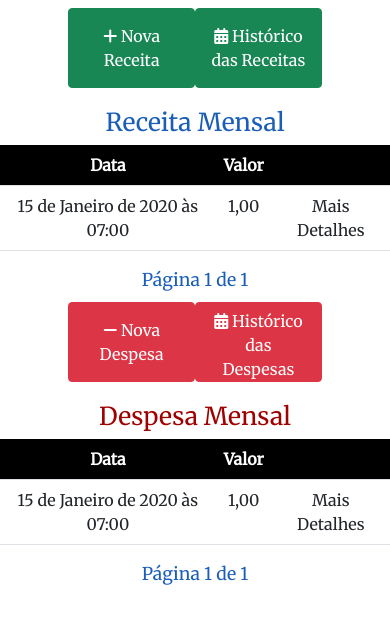
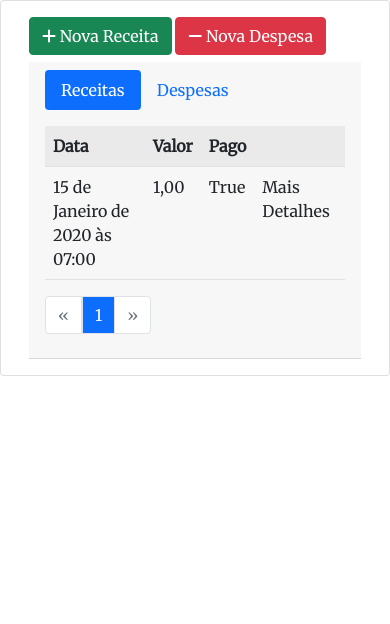
Before and after one commit to marcusvcalves/Django_Sistema_Clinica, a Django app: page /financeiro in a window 390 px wide. Shown: the part 56-680 px from the top of the page. Run offline with Django 4.2, Linux system fonts and the light colour scheme; tables that the repository leaves empty hold one stand-in row (values such as "Sample post"); some libraries are stand-ins or nearby versions.

Commit message:
atualizações pagination e design financeiro

```diff
--- a/Sistema/static/css/financeiro.css
+++ b/Sistema/static/css/financeiro.css
@@ -1,73 +1,12 @@
-
-.wrapper{
+.card-header{
+    margin-top:2%;
+}
+a, a:visited { text-decoration: none; }
+.liActive{
+    background-color: #0D6EFD;
+	color: #fff;
+}
+.paginationContainer{
     display: flex;
-    flex-direction: row;
-}
-.containerReceita{
-    display: flex;
-    flex-direction: column;
-    text-align: center;
-    align-items: center;
-
-}
-.containerDespesa{
-    display: flex;
-    flex-direction: column;
-    text-align: center;
-    align-items: center;
-}
-.containerBotoesReceita, .containerBotoesDespesa{
-    display: flex;
-    justify-content: space-around;
-    width: 65%;
-    padding-bottom: 5%;
-}
-.containerReceita, .containerDespesa{
-    padding-top: 2%;
-}
-.receitaText{
-    color:#1A5EB7;
-}
-.despesaText{
-    color:#9F0000;
-}
-.listaReceita, .listaDespesa{
-    display:flex;
-    flex-direction: column;
-    text-align: center;
-}
-
-.buttonReceita, .buttonDespesa, .buttonHistoricoReceita, .buttonHistoricoDespesa {
-    height: 5em;
-    width: 10em;
-}
-
-.trHeader{
-    background-color: black;
-}
-th{
-    color: white;
-}
-
-.paginationContainer{
-    display:flex;
     align-self: center;
 }
-.paginationText{
-    color:#1A5EB7;
-    font-size: 1.1rem;
-}
-.fa-angles-left, .fa-angles-right, .listaText, a{
-    color:#1A5EB7;
-}
-.adicionarText{
-    color:#9F0000;
-}
-.paginationFirst{
-    padding-right:30px;
-    font-size: 1.1rem;
-}
-.paginationLast{
-    padding-left:30px;
-    font-size: 1.1rem;
-}
--- a/Sistema/templates/financeiro.html
+++ b/Sistema/templates/financeiro.html
@@ -18,12 +18,12 @@
     <meta name="viewport" content="width=device-width, initial-scale=1.0">
     <style>
         *{font-family: 'Merriweather', serif;}
-        nav{background-color: black !important;}
+        .navbarPrincipal{background-color: black !important;}
     </style>
     <link rel="stylesheet" type="text/css" href="{% static 'css/financeiro.css' %}"/>
   </head>
   <body>
-    <nav class="navbar navbar-expand-lg navbar-dark ">
+    <nav class="navbar navbar-expand-lg navbar-dark navbarPrincipal">
       <div class="container-fluid">
       <button class="navbar-toggler" type="button" data-bs-toggle="collapse" data-bs-target="#navbarScroll" aria-controls="navbarScroll" aria-expanded="false" aria-label="Toggle navigation">
           <span class="navbar-toggler-icon"></span>
@@ -52,17 +52,11 @@
       </div>
       </div>
   </nav>
-    <div class="wrapper row">
-      <div class="container-fluid containerReceita col-lg-6" >
-        <div class="containerBotoesReceita">
-          <button type="button" class="btn btn-success buttonReceita" data-bs-toggle="modal" data-bs-target="#modalReceita"><i class="fa-solid fa-plus"></i> Nova Receita</button>
-          <button type="button" class="btn btn-success buttonHistoricoReceita"><i class="fa-solid fa-calendar-days"></i> Histórico das Receitas</button>
-        </div>
   <div class="modal fade" id="modalReceita" tabindex="-1" aria-labelledby="modalReceita" aria-hidden="true">
     <div class="modal-dialog">
       <div class="modal-content">
         <div class="modal-header">
-                <h5 class="modal-title" id="exampleModalLabel">Adicionar nova receita</h5>
+          <h5 class="modal-title" id="ModalLabel">Adicionar nova receita</h5>
           <button type="button" class="btn-close" data-bs-dismiss="modal" aria-label="Close"></button>
         </div>
         <div class="modal-body">
@@ -92,40 +86,6 @@
         </form>
       </div>
     </div>
-        </div>
-          <div class="col-md-6 listaReceita">
-            <div><h2 class="receitaText">Receita Mensal</h2></div>
-            <table class="table table table-striped table-hover">
-              <tr class="trHeader">
-                <th>Data</th>
-                <th>Valor</th>
-                <th></th>
-              </tr>
-              {% for r in receita %}
-              <tr>
-                <td>{{r.date}}</td>
-                <td>{{r.value}}</td>
-                <td>Mais Detalhes</td>
-              </tr>
-              {% endfor %}
-            </table>
-            <div class="paginationContainer">
-              {% if receita.has_previous %}
-              <span class="paginationFirst"><a href="?page=1">1...</a></span>
-              <a href="?page={{receita.previous_page_number}}"><i class="fa-solid fa-angles-left"></i></a>
-              {% endif %}
-              <span class="paginationText">Página {{receita.number}} de {{receita.paginator.num_pages}}</span>
-              {% if receita.has_next %}
-              <a href="?page={{receita.next_page_number}}"><i class="fa-solid fa-angles-right"></i></a>
-              <span class="paginationLast"><a href="?page={{receita.paginator.num_pages}}">...{{receita.paginator.num_pages}}</a></span>
-              {% endif %}
-            </div>
-          </div>
-      </div>
-      <div class="container-fluid containerDespesa col-lg-6">
-        <div class="containerBotoesDespesa">
-          <button type="button" class="btn btn-danger buttonDespesa" data-bs-toggle="modal" data-bs-target="#modalDespesa"><i class="fa-solid fa-minus"></i> Nova Despesa</button>
-          <button type="button" class="btn btn-danger button buttonHistoricoDespesa"><i class="fa-solid fa-calendar-days"></i> Histórico das Despesas</button>
   </div>
   <div class="modal fade" id="modalDespesa" tabindex="-1" aria-labelledby="modalDespesa" aria-hidden="true">
     <div class="modal-dialog">
@@ -158,9 +118,79 @@
       </div>
     </div>
   </div>
-        <div class="col-md-6 listaDespesa">
-          <div><h2 class="despesaText">Despesa Mensal</h2></div>
-          <table class="table table table-striped table-hover">
+    <div class="wrapper">
+      <div class="containerFinanceiro container card">
+        <div class="card-body">
+          <button type="button" class="btn btn-success buttonReceita" data-bs-toggle="modal" data-bs-target="#modalReceita"><i class="fa-solid fa-plus"></i> Nova Receita</button>
+          <button type="button" class="btn btn-danger buttonDespesa" data-bs-toggle="modal" data-bs-target="#modalDespesa"><i class="fa-solid fa-minus"></i> Nova Despesa</button>
+          <div class="card-header">
+            <ul class="nav nav-pills mb-3" id="pills-tab" role="tablist">
+              <li class="nav-item" role="presentation">
+                <button class="nav-link active" id="pills-receitas-tab" data-bs-toggle="pill" data-bs-target="#pills-receitas" type="button" role="tab" aria-controls="pills-receitas" aria-selected="true">Receitas</button>
+              </li>
+              <li class="nav-item" role="presentation">
+                <button class="nav-link" id="pills-despesas-tab" data-bs-toggle="pill" data-bs-target="#pills-despesas" type="button" role="tab" aria-controls="pills-despesas" aria-selected="false">Despesas</button>
+              </li>
+            </ul>
+            <div class="tab-content" id="pills-tabContent">
+              <div class="tab-pane fade show active" id="pills-receitas" role="tabpanel" aria-labelledby="pills-receitas-tab">
+                <div>
+                  <table class="table table-striped table-hover">
+                    <tr class="trHeader">
+                      <th>Data</th>
+                      <th>Valor</th>
+                      <th>Pago</th>
+                      <th></th>
+                    </tr>
+                    {% for r in receita %}
+                    <tr>
+                      <td>{{r.date}}</td>
+                      <td>{{r.value}}</td>
+                      <td>{{r.pago}}</td>
+                      <td>Mais Detalhes</td>
+                    </tr>
+                    {% endfor %}
+                  </table>
+                    <ul class="pagination">
+                    {% if receita.has_previous %}
+                    <li class="page-item">
+                      <a class="page-link" href="?page=1" aria-label="Previous">
+                        <span aria-hidden="true">&laquo;</span>
+                      </a>
+                    </li>
+                    {% else %}
+                    <li class="page-item disabled">
+                      <a class="page-link" href="?page=1" aria-label="Previous">
+                        <span aria-hidden="true">&laquo;</span>
+                      </a>
+                    </li>
+                    {% endif %}
+                    {% for i in receita.paginator.page_range %}
+                        {% if receita.number == i %}
+                            <li class="page-link liActive"><span>{{ i }} <span class="sr-only">(current)</span></span></li>
+                        {% elif i > receita.number|add:'-5' and i < receita.number|add:'5' %}
+                            <li><a class="page-link" href="?page={{ i }}">{{ i }}</a></li>
+                        {% endif %}
+                    {% endfor %}
+                    {% if receita.has_next %}
+                    <li class="page-item">
+                      <a class="page-link" href="?page={{receita.paginator.num_pages}}" aria-label="Next">
+                        <span aria-hidden="true">&raquo;</span>
+                      </a>
+                    </li>
+                    {% else %}
+                    <li class="page-item disabled">
+                      <a class="page-link" href="?page={{receita.paginator.num_pages}}" aria-label="Next">
+                        <span aria-hidden="true">&raquo;</span>
+                      </a>
+                    </li>
+                    {% endif %}
+                  </ul>
+                </div>
+              </div>
+              <div class="tab-pane fade" id="pills-despesas" role="tabpanel" aria-labelledby="pills-despesas-tab">
+                <div>
+                  <table class="table table-striped table-hover">
                     <tr class="trHeader">
                       <th>Data</th>
                       <th>Valor</th>
@@ -175,24 +205,55 @@
                     {% endfor %}
                   </table>
                   <div class="paginationContainer">
+                    <ul class="pagination">
                       {% if despesa.has_previous %}
-            <span class="paginationFirst"><a href="?pg=1">1...</a></span>
-            <a href="?pg={{despesa.previous_page_number}}"><i class="fa-solid fa-angles-left"></i></a>
+                      <li class="page-item">
+                        <a class="page-link" href="?pg=1" aria-label="Previous">
+                          <span aria-hidden="true">&laquo;</span>
+                        </a>
+                      </li>
+                      {% else %}
+                      <li class="page-item disabled">
+                        <a class="page-link" href="?pg=1" aria-label="Previous">
+                          <span aria-hidden="true">&laquo;</span>
+                        </a>
+                      </li>
                       {% endif %}
-            <span class="paginationText">Página {{despesa.number}} de {{despesa.paginator.num_pages}}</span>
+                      {% for i in despesa.paginator.page_range %}
+                          {% if despesa.number == i %}
+                              <li class="page-link liActive"><span>{{ i }} <span class="sr-only">(current)</span></span></li>
+                          {% elif i > despesa.number|add:'-5' and i < despesa.number|add:'5' %}
+                              <li><a class="page-link" href="?pg={{ i }}">{{ i }}</a></li>
+                          {% endif %}
+                      {% endfor %}
                       {% if despesa.has_next %}
-            <a href="?pg={{despesa.next_page_number}}"><i class="fa-solid fa-angles-right"></i></a>
-            <span class="paginationLast"><a href="?pg={{despesa.paginator.num_pages}}">...{{despesa.paginator.num_pages}}</a></span>
+                      <li class="page-item">
+                        <a class="page-link" href="?pg={{despesa.paginator.num_pages}}" aria-label="Next">
+                          <span aria-hidden="true">&raquo;</span>
+                        </a>
+                      </li>
+                      {% else %}
+                      <li class="page-item disabled">
+                        <a class="page-link" href="?pg={{despesa.paginator.num_pages}}" aria-label="Next">
+                          <span aria-hidden="true">&raquo;</span>
+                        </a>
+                      </li>
                       {% endif %}
+                    </ul>
                 </div>
                 </div>
               </div>
             </div>
+          </div>
+        </div>
+      </div>
+    </div>
+    <script src="https://ajax.googleapis.com/ajax/libs/jquery/3.6.3/jquery.min.js"></script>
     <script
       src="https://cdn.jsdelivr.net/npm/bootstrap@5.0.2/dist/js/bootstrap.bundle.min.js"
       integrity="sha384-MrcW6ZMFYlzcLA8Nl+NtUVF0sA7MsXsP1UyJoMp4YLEuNSfAP+JcXn/tWtIaxVXM"
       crossorigin="anonymous"
     ></script>
-    <script src="../static/js/index.js"></script>
+    <script src="{% static 'js/financeiro.js' %}"></script>
   </body>
 </html>
--- a/Sistema/views.py
+++ b/Sistema/views.py
@@ -22,7 +22,7 @@ def agenda(request):
 
 
 def pacientes(request):
-    p = Paginator(Paciente.objects.all(), 10)
+    p = Paginator(Paciente.objects.get_queryset().order_by('id'), 10)
     page = request.GET.get('page')
     pacientes = p.get_page(page)
 
@@ -98,14 +98,17 @@ def confirmar_exclusao(request, paciente_id):
 
 
 def financeiro(request):
-    pReceita = Paginator(Receita.objects.all(),5)
-    pDespesa = Paginator(Despesa.objects.all(),5)
+    pReceita = Paginator(Receita.objects.get_queryset().order_by('id'),10)
+    pDespesa = Paginator(Despesa.objects.get_queryset().order_by('id'),5)
     page = request.GET.get('page')
     pg = request.GET.get('pg')
     receita = pReceita.get_page(page)
     despesa = pDespesa.get_page(pg)
 
-    return render(request, "financeiro.html", {"receita": receita, "despesa": despesa})
+    return render(request, "financeiro.html", {
+        "receita": receita,
+        "despesa": despesa,
+        })
 
 
 def cadastrar_transacao(request):
```
Also changed, not shown: Sistema/static/css/paciente.css (+8 -0 lines), Sistema/templates/pacientes.html (+35 -11 lines), Sistema/static/js/financeiro.js (added), Sistema/static/js/index.js (added). Lines whose indentation alone changed are shown as unchanged.
